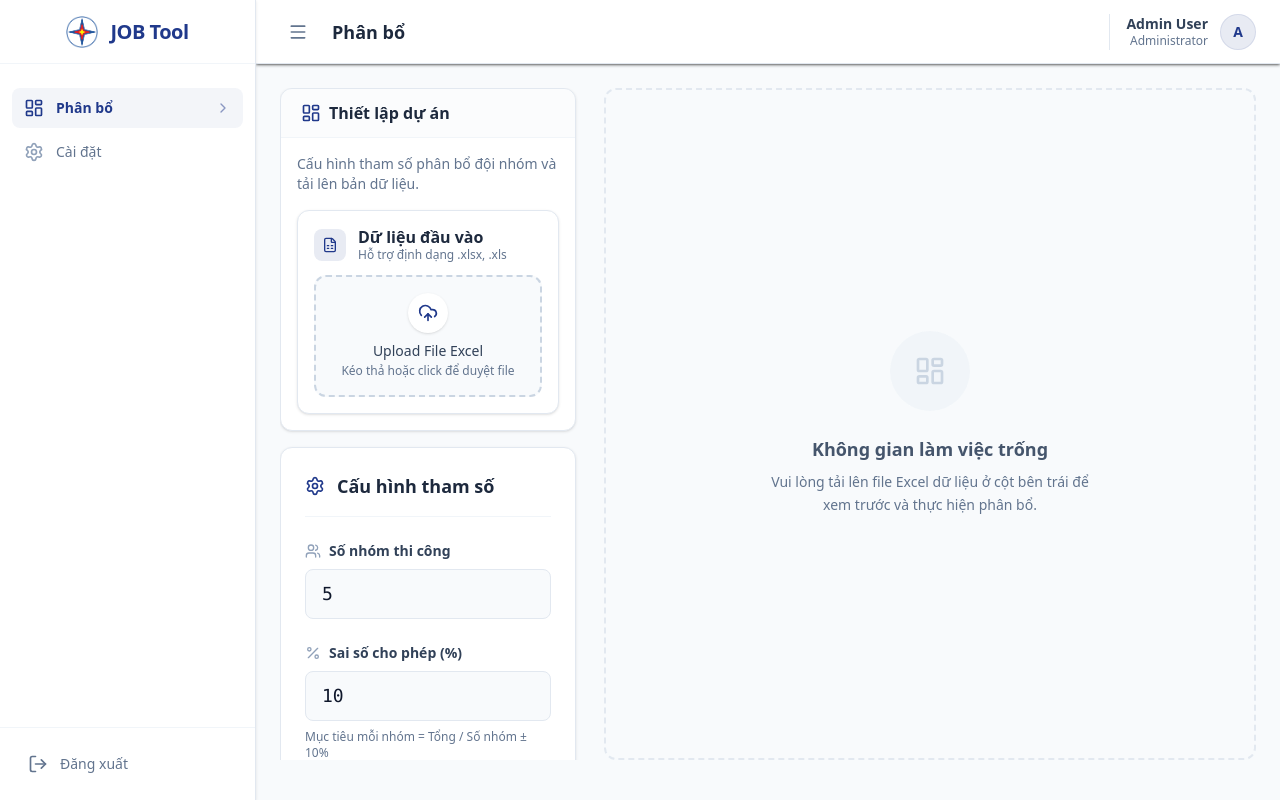
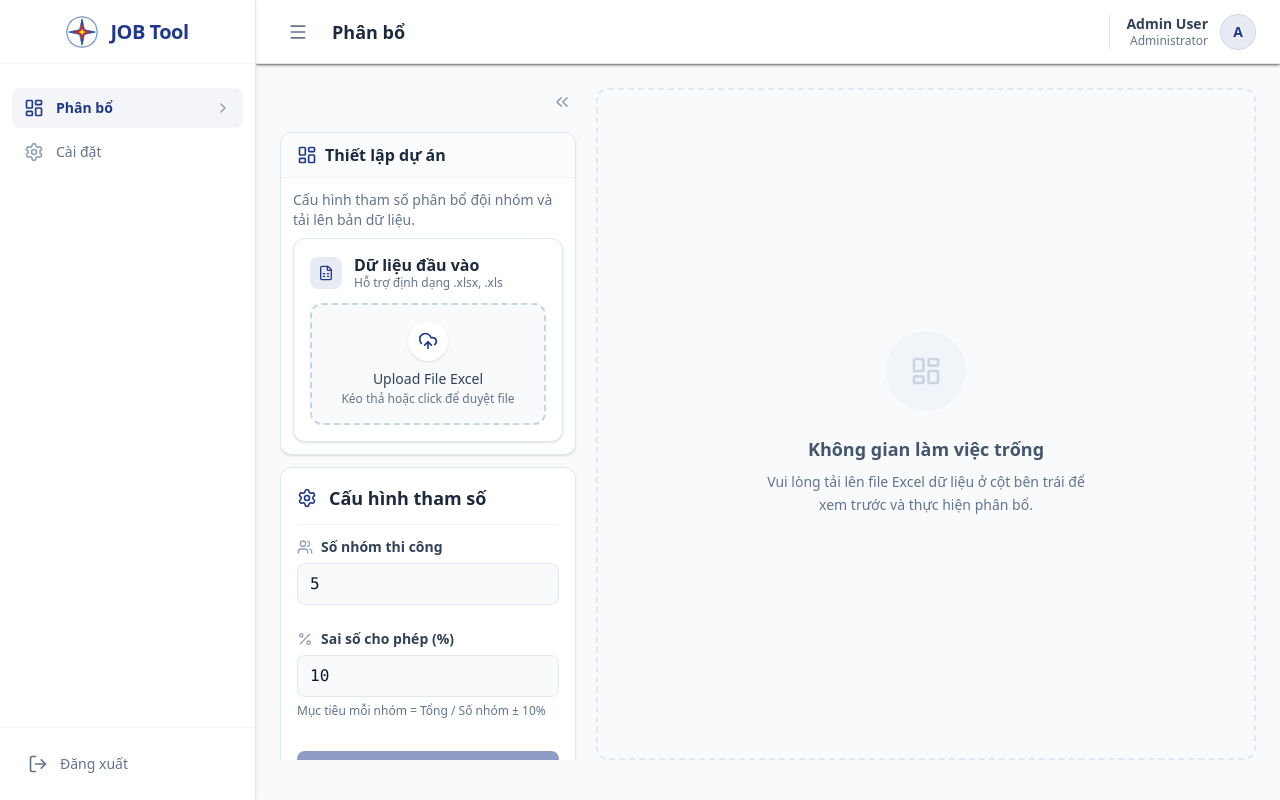
Before and after one commit to lyth221/evn_allocator, a React (Vite) app: page /login in a window 1280 px wide. Both pictures are taken after a click on the button "Đăng nhập". Built offline with nearby package versions, Linux system fonts and the light colour scheme.

Commit message:
fix(bug): update main

```diff
--- a/src/components/ConfigForm.tsx
+++ b/src/components/ConfigForm.tsx
@@ -7,19 +7,20 @@ interface ConfigFormProps {
   onChange: (key: keyof ProcessingParams, value: number) => void;
   onSubmit: () => void;
   disabled?: boolean;
+  isProcessing?: boolean;
 }
 
-export const ConfigForm: React.FC<ConfigFormProps> = ({ params, onChange, onSubmit, disabled }) => {
+export const ConfigForm: React.FC<ConfigFormProps> = ({ params, onChange, onSubmit, disabled, isProcessing }) => {
   return (
-    <div className="bg-white rounded-xl shadow-sm border border-slate-200 p-6 animate-fade-in">
-      <div className="flex items-center gap-3 mb-6 border-b border-slate-100 pb-4">
+    <div className="bg-white rounded-xl shadow-sm border border-slate-200 p-4 animate-fade-in">
+      <div className="flex items-center gap-3 mb-3 border-b border-slate-100 pb-3">
         <Settings className="text-[#20398B] w-5 h-5" />
         <h2 className="text-lg font-bold text-slate-800">Cấu hình tham số</h2>
       </div>
 
-      <div className="grid gap-5">
+      <div className="grid gap-3">
         <div className="group">
-          <label className="block text-sm font-semibold text-slate-700 mb-2 flex items-center gap-2">
+          <label className="block text-sm font-semibold text-slate-700 mb-1.5 flex items-center gap-2">
             <Users className="w-4 h-4 text-slate-400" /> Số nhóm thi công
           </label>
           <input
@@ -28,12 +29,12 @@ export const ConfigForm: React.FC<ConfigFormProps> = ({ params, onChange, onSubm
             value={params.numberOfTeams}
             onChange={(e) => onChange('numberOfTeams', parseInt(e.target.value) || 1)}
             placeholder="e.g. 5"
-            className="w-full px-4 py-2.5 bg-slate-50 border border-slate-200 rounded-lg text-slate-900 focus:ring-2 focus:ring-[#20398B]/20 focus:border-[#20398B] transition-all font-mono text-lg"
+            className="w-full px-3 py-2 bg-slate-50 border border-slate-200 rounded-lg text-slate-900 focus:ring-2 focus:ring-[#20398B]/20 focus:border-[#20398B] transition-all font-mono text-base"
           />
         </div>
 
         <div className="group">
-          <label className="block text-sm font-semibold text-slate-700 mb-2 flex items-center gap-2">
+          <label className="block text-sm font-semibold text-slate-700 mb-1.5 flex items-center gap-2">
              <Percent className="w-4 h-4 text-slate-400" /> Sai số cho phép (%)
           </label>
           <input
@@ -43,19 +44,19 @@ export const ConfigForm: React.FC<ConfigFormProps> = ({ params, onChange, onSubm
             value={params.tolerancePercent}
             onChange={(e) => onChange('tolerancePercent', parseFloat(e.target.value) || 0)}
             placeholder="e.g. 10"
-            className="w-full px-4 py-2.5 bg-slate-50 border border-slate-200 rounded-lg text-slate-900 focus:ring-2 focus:ring-[#20398B]/20 focus:border-[#20398B] transition-all font-mono text-lg"
+            className="w-full px-3 py-2 bg-slate-50 border border-slate-200 rounded-lg text-slate-900 focus:ring-2 focus:ring-[#20398B]/20 focus:border-[#20398B] transition-all font-mono text-base"
           />
-          <p className="text-xs text-slate-500 mt-2">
+          <p className="text-xs text-slate-500 mt-1.5">
             Mục tiêu mỗi nhóm = Tổng / Số nhóm ± {params.tolerancePercent}%
           </p>
         </div>
 
         <button
           onClick={onSubmit}
-          disabled={disabled}
-          className="w-full mt-4 py-3.5 rounded-lg text-white font-bold text-base bg-[#20398B] hover:bg-[#1a2e72] shadow-lg shadow-indigo-900/10 active:transform active:scale-[0.98] transition-all flex items-center justify-center gap-2 disabled:opacity-50 disabled:cursor-not-allowed"
+          disabled={disabled || isProcessing}
+          className="w-full mt-2 py-2.5 rounded-lg text-white font-bold text-base bg-[#20398B] hover:bg-[#1a2e72] shadow-lg shadow-indigo-900/10 active:transform active:scale-[0.98] transition-all flex items-center justify-center gap-2 disabled:opacity-50 disabled:cursor-not-allowed"
         >
-          {disabled ? 'Đang xử lý...' : (
+          {isProcessing ? 'Đang xử lý...' : (
             <>
               <Play className="w-4 h-4 fill-current" /> Phân Nhóm Ngay
             </>
--- a/src/pages/Dashboard.tsx
+++ b/src/pages/Dashboard.tsx
@@ -7,7 +7,7 @@ import type { ProcessingParams, TCC, Team } from '../types';
 import { parseExcel } from '../utils/excel';
 import { runClustering } from '../utils/clustering';
 import { estimateTeamTravelDistance } from '../utils/math';
-import { LayoutDashboard, Zap, Database, AlertCircle, Map, List } from 'lucide-react';
+import { LayoutDashboard, Zap, Database, AlertCircle, Map, List, ChevronsLeft, ChevronsRight, Settings } from 'lucide-react';
 import { saveHistory } from '../utils/historyStorage';
 
 export const Dashboard = () => {
@@ -21,6 +21,7 @@ export const Dashboard = () => {
   const [isProcessing, setIsProcessing] = useState(false);
   const [error, setError] = useState<string | null>(null);
   const [previewMode, setPreviewMode] = useState<'table' | 'map'>('table');
+  const [isSidebarCollapsed, setIsSidebarCollapsed] = useState(false);
 
   const handleFileSelect = async (selectedFile: File) => {
     setFile(selectedFile);
@@ -104,12 +105,51 @@ export const Dashboard = () => {
   };
 
   return (
-      <div className="grid grid-cols-1 lg:grid-cols-[300px_1fr] gap-5 h-[calc(100vh-8rem)]">
-         <div className="flex flex-col gap-4 h-full overflow-y-auto custom-scrollbar pr-1">
+      <div className={`grid grid-cols-1 transition-all duration-300 ease-in-out gap-4 h-[calc(100vh-8rem)] ${isSidebarCollapsed ? 'lg:grid-cols-[60px_1fr]' : 'lg:grid-cols-[300px_1fr]'}`}>
+         <div className="flex flex-col gap-3 h-full overflow-y-auto custom-scrollbar pr-1 transition-all">
 
+            {/* Collapse Toggle Header (visible when expanded) */}
+            {!isSidebarCollapsed && (
+               <div className="flex justify-end mb-1">
+                  <button
+                    onClick={() => setIsSidebarCollapsed(true)}
+                    className="text-slate-400 hover:text-[#20398B] p-1 rounded hover:bg-slate-100 transition-colors"
+                    title="Thu gọn"
+                  >
+                     <ChevronsLeft size={20} />
+                  </button>
+               </div>
+            )}
+
+            {/* Sidebar Content */}
+            {isSidebarCollapsed ? (
+               // Minimized State
+               <div className="flex flex-col items-center gap-4 py-2">
+                  <button
+                    onClick={() => setIsSidebarCollapsed(false)}
+                    className="text-slate-400 hover:text-[#20398B] p-2 rounded hover:bg-slate-100 transition-colors mb-4"
+                    title="Mở rộng"
+                  >
+                     <ChevronsRight size={20} />
+                  </button>
+
+                  <div className="w-10 h-10 rounded-lg bg-white shadow-sm border border-slate-200 flex items-center justify-center text-[#20398B] hover:border-[#20398B] transition-colors relative group cursor-pointer" title="Thiết lập dự án">
+                      <LayoutDashboard size={20} />
+                      {tccs.length > 0 && (
+                        <span className="absolute -top-1 -right-1 w-3 h-3 bg-green-500 rounded-full border border-white"></span>
+                      )}
+                  </div>
+
+                  <div className="w-10 h-10 rounded-lg bg-white shadow-sm border border-slate-200 flex items-center justify-center text-slate-500 hover:text-[#20398B] hover:border-[#20398B] transition-colors cursor-pointer" title="Cấu hình tham số">
+                      <Settings size={20} />
+                  </div>
+               </div>
+            ) : (
+               // Expanded State
+               <>
                   {/* Project Setup Card */}
                   <div className="bg-white rounded-xl shadow-sm border border-slate-200 overflow-hidden flex-none">
-                <div className="px-5 py-3 border-b border-slate-100 bg-slate-50/50 flex items-center justify-between">
+                      <div className="px-4 py-2.5 border-b border-slate-100 bg-slate-50/50 flex items-center justify-between">
                          <h3 className="font-bold text-slate-800 flex items-center gap-2">
                            <LayoutDashboard className="w-5 h-5 text-[#20398B]" /> Thiết lập dự án
                          </h3>
@@ -120,8 +160,8 @@ export const Dashboard = () => {
                          )}
                       </div>
 
-                <div className="p-4">
-                   <p className="text-slate-500 text-sm mb-4">
+                      <div className="p-3">
+                         <p className="text-slate-500 text-sm mb-2">
                            Cấu hình tham số phân bổ đội nhóm và tải lên bản dữ liệu.
                          </p>
                          <FileUpload onFileSelect={handleFileSelect} selectedFileName={file?.name} />
@@ -132,7 +172,8 @@ export const Dashboard = () => {
                     params={params}
                     onChange={handleParamChange}
                     onSubmit={handleProcess}
-              disabled={isProcessing || tccs.length === 0}
+                    disabled={tccs.length === 0}
+                    isProcessing={isProcessing}
                   />
 
                   {error && (
@@ -140,6 +181,8 @@ export const Dashboard = () => {
                       <AlertCircle className="w-5 h-5 flex-shrink-0 mt-0.5" />
                       <span>{error}</span>
                     </div>
+                  )}
+               </>
             )}
          </div>
 
```
Also changed, not shown: src/components/MapResults.tsx (+7 -8 lines). Lines whose indentation alone changed are shown as unchanged.
